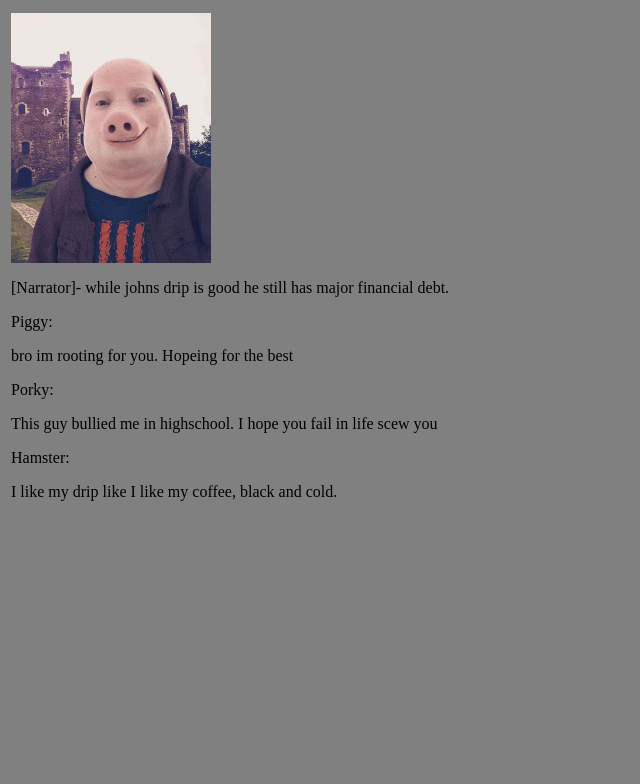
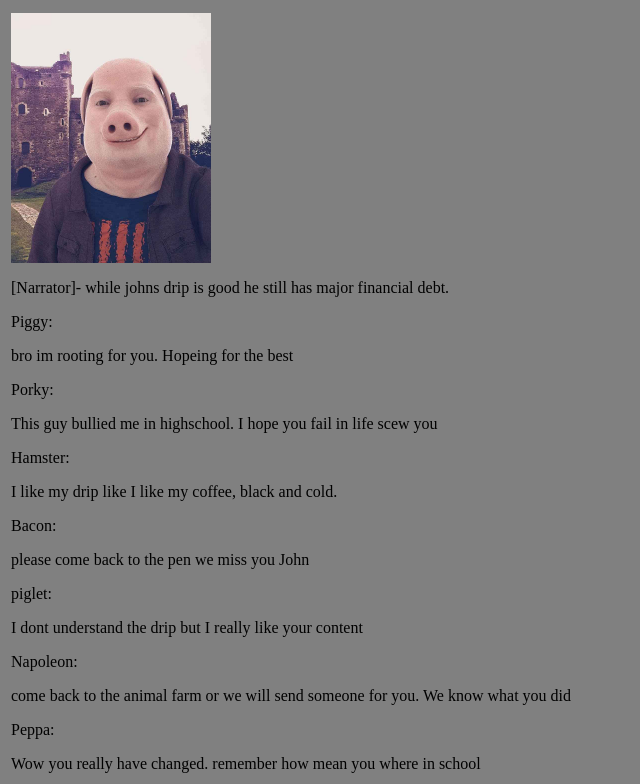
Before and after one commit to atsapa/JohnPorksDrip, a plain HTML site: page index.html in a window 1280 px wide. Shown: the part 90-874 px from the top of the page, without its empty margins (0-640 px from the left). Before the commit the page ends 800 px from the top, so only its background shows below. Drawn offline with Linux system fonts and the light colour scheme.

Commit message:
Add files via upload

```diff
--- a/index.html
+++ b/index.html
@@ -22,6 +22,23 @@
 <div id="review">
 <p id="name">Hamster:</p>
 <p id="content">I like my drip like I like my coffee, black and cold.</p>
+
+<div id="reviews">
+<div id="review">
+<p id="name">Bacon:</p>
+<p id="content">please come back to the pen we miss you John</p>
+
+<div id="review">
+<p id="name">piglet:</p>
+<p id="content">I dont understand the drip but I really like your content</p>
+
+<div id="review">
+<p id="name">Napoleon:</p>
+<p id="content">come back to the animal farm or we will send someone for you. We know what you did</p>
+
+<div id="review">
+<p id="name">Peppa:</p>
+<p id="content">Wow you really have changed. remember how mean you where in school</p>
 </div>
 </div>
 
```
